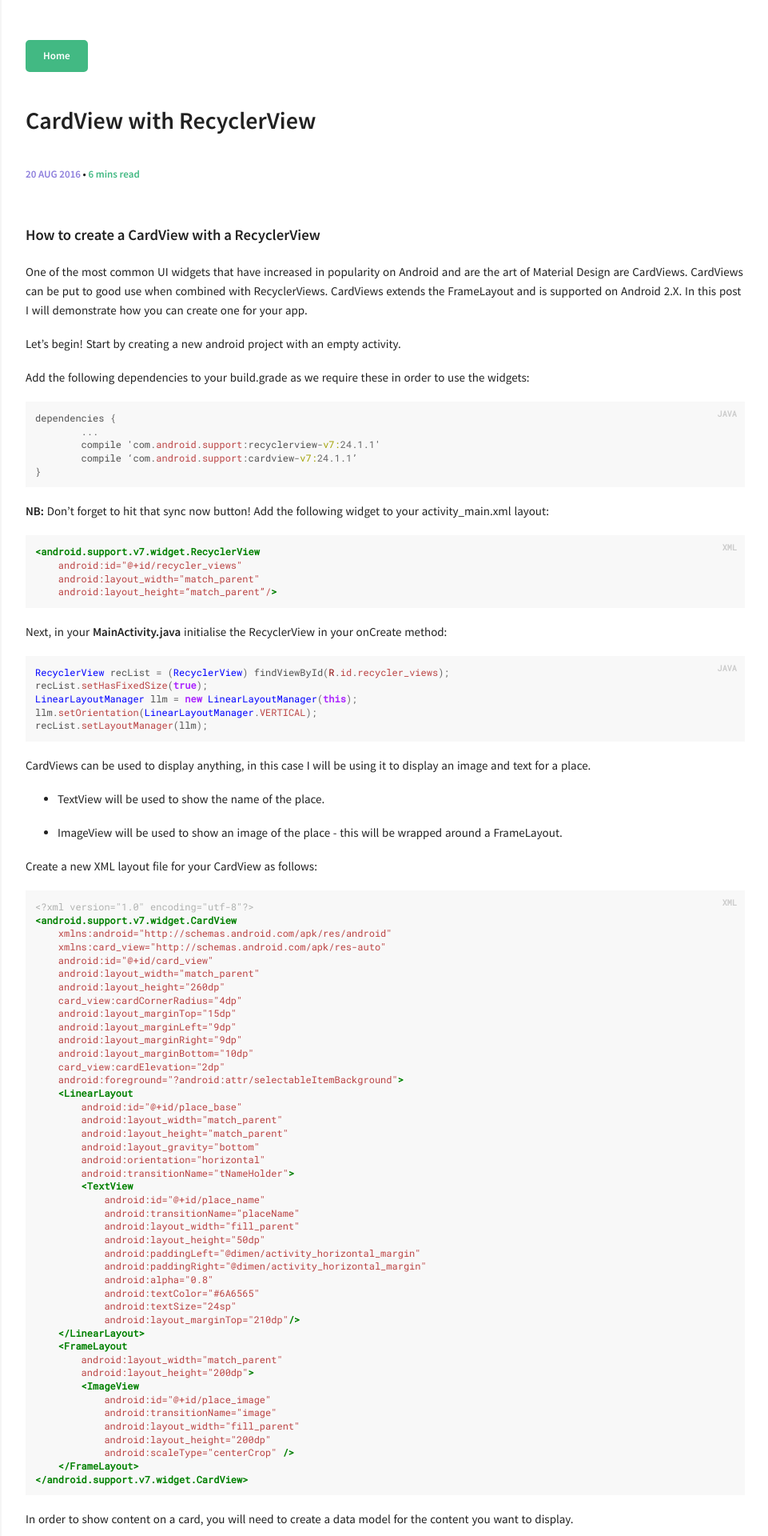
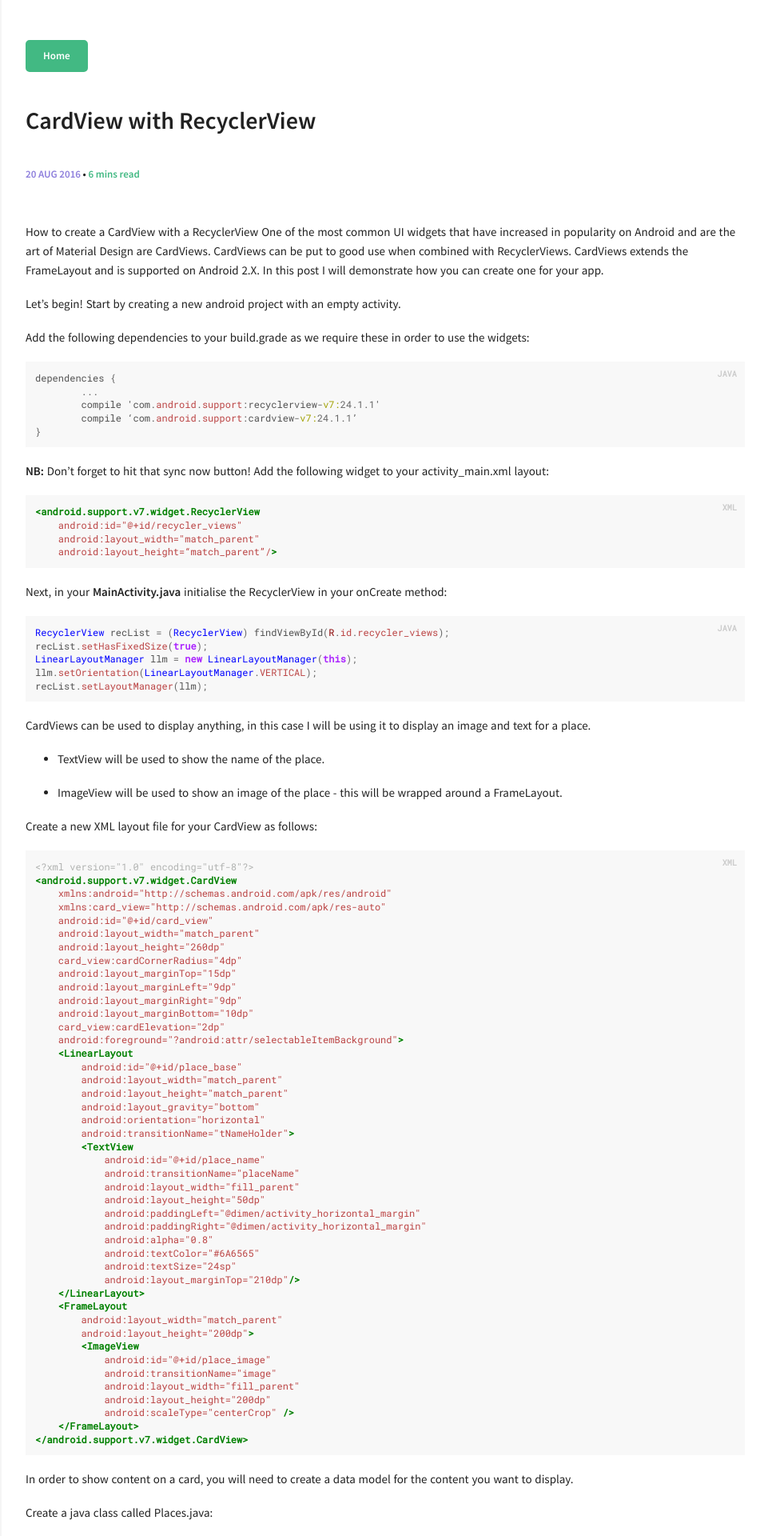
Before and after one commit to fizzyisdizzy/fizzyisdizzy.github.io, a Jekyll site: the page built from _posts/2016-08-21-cardview-with-recyclerview.md, in a window 1280 px wide. Shown: the top 1920 px of the page at 80% size, without its empty margins (318-1279 px from the left). Built offline with Jekyll 4.4.1, drawn with Linux system fonts in a browser that asks for light colours; emoji names are drawn with the system emoji font.

```diff
--- a/_posts/2016-08-21-cardview-with-recyclerview.md
+++ b/_posts/2016-08-21-cardview-with-recyclerview.md
@@ -5,7 +5,7 @@ date:   2016-08-20 17:15:19
 categories: [tutorial]
 comments: true
 ---
-#### How to create a CardView with a RecyclerView
+How to create a CardView with a RecyclerView
 <!--more-->
 One of the most common UI widgets that have increased in popularity on Android and are the art of Material Design are CardViews. CardViews can be put to good use when combined with RecyclerViews. CardViews extends the FrameLayout and is supported on Android 2.X. In this post I will demonstrate how you can create one for your app.
 
```
